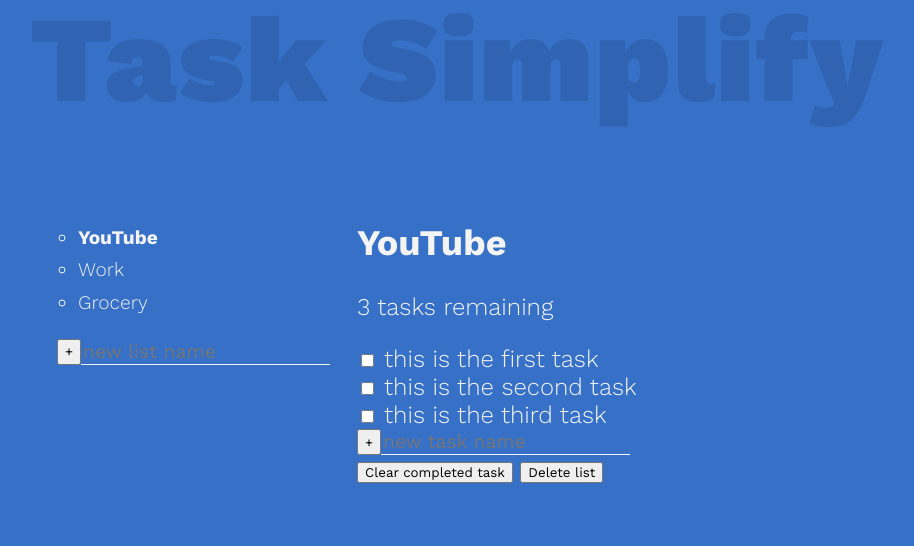
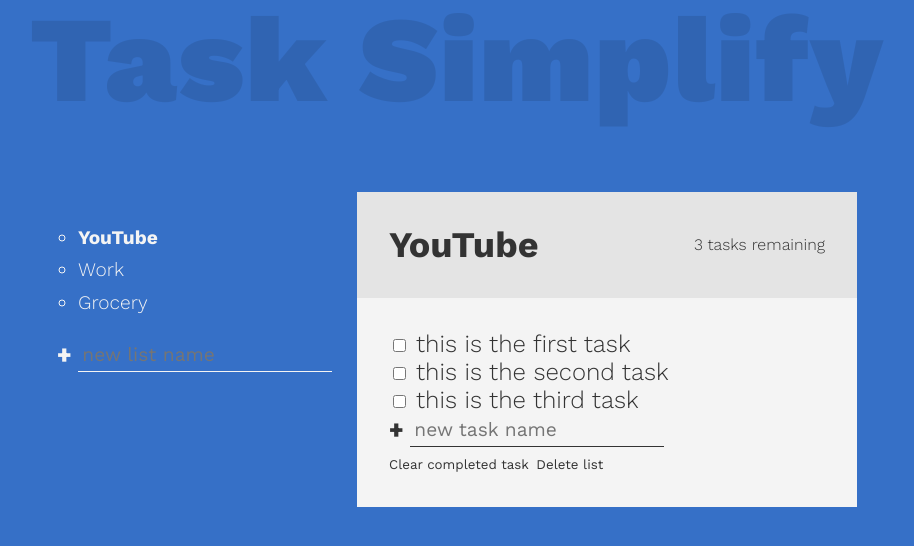
Before and after one commit to jamieroszel/bettertodo, a plain HTML site: page index.html in a window 1280 px wide. Shown: the whole page, without its empty margins (183-1097 px from the left). Drawn offline with nearby package versions, Linux system fonts and the light colour scheme.

Commit message:
task list styling

```diff
--- a/css/main.css
+++ b/css/main.css
@@ -66,7 +66,26 @@ body {
 }
 
 form {
-    display: flex;
+  display: flex;
+}
+
+.btn {
+  cursor: pointer;
+  background: 0;
+  border: 0;
+  padding: 0;
+  color: inherit;
+}
+
+.btn.create {
+  font-size: 1.5rem;
+  font-weight: 900;
+  margin-right: 0.25em;
+  transition: opacity 250ms ease-in;
+}
+
+.btn.create:hover {
+  opacity: 0.7;
 }
 
 .new {
@@ -76,7 +95,7 @@ form {
   border-bottom: 1px solid currentColor;
   font-size: inherit;
   outline: none;
-
+  padding: 0.25em;
   transition: border-bottom 250ms ease-in;
   order: 2;
 }
@@ -86,11 +105,11 @@ form {
 }
 
 .new:focus::placeholder {
-    opacity: 0.2;
+  opacity: 0.2;
 }
 
 .new.list {
-    font-size: 1.2rem;
+  font-size: 1.2rem;
 }
 
 .active-list {
@@ -98,5 +117,31 @@ form {
 }
 
 .todo-list {
+    /*locally scoped custom property bc it's the only time it's used*/
+  --spacer: 2rem;
+
   grid-area: active;
+  background: var(--clr-light);
+  color: var(--clr-dark);
 }
+
+.todo-header {
+    padding: var(--spacer);
+    background: #e4e4e4;
+    display: flex;
+    align-items: center;
+    justify-content: space-between;
+}
+
+.list-title {
+    margin: 0 1em 0 0;
+}
+
+.task-count {
+    margin: 0;
+    font-size: 1rem;
+}
+
+.todo-body {
+    padding: var(--spacer);
+}
--- a/index.html
+++ b/index.html
@@ -29,7 +29,7 @@
           placeholder="new list name"
           aria-label="new list name"
         />
-        <button class="btn list" aria-label="create new list">+</button>
+        <button class="btn create" aria-label="create new list">+</button>
       </form>
     </div>
 
@@ -77,7 +77,7 @@
               placeholder="new task name"
               aria-label="new task name"
             />
-            <button class="btn task" aria-label="create new task">+</button>
+            <button class="btn create" aria-label="create new task">+</button>
           </form>
         </div>
         <div class="delete-stuff">
```
